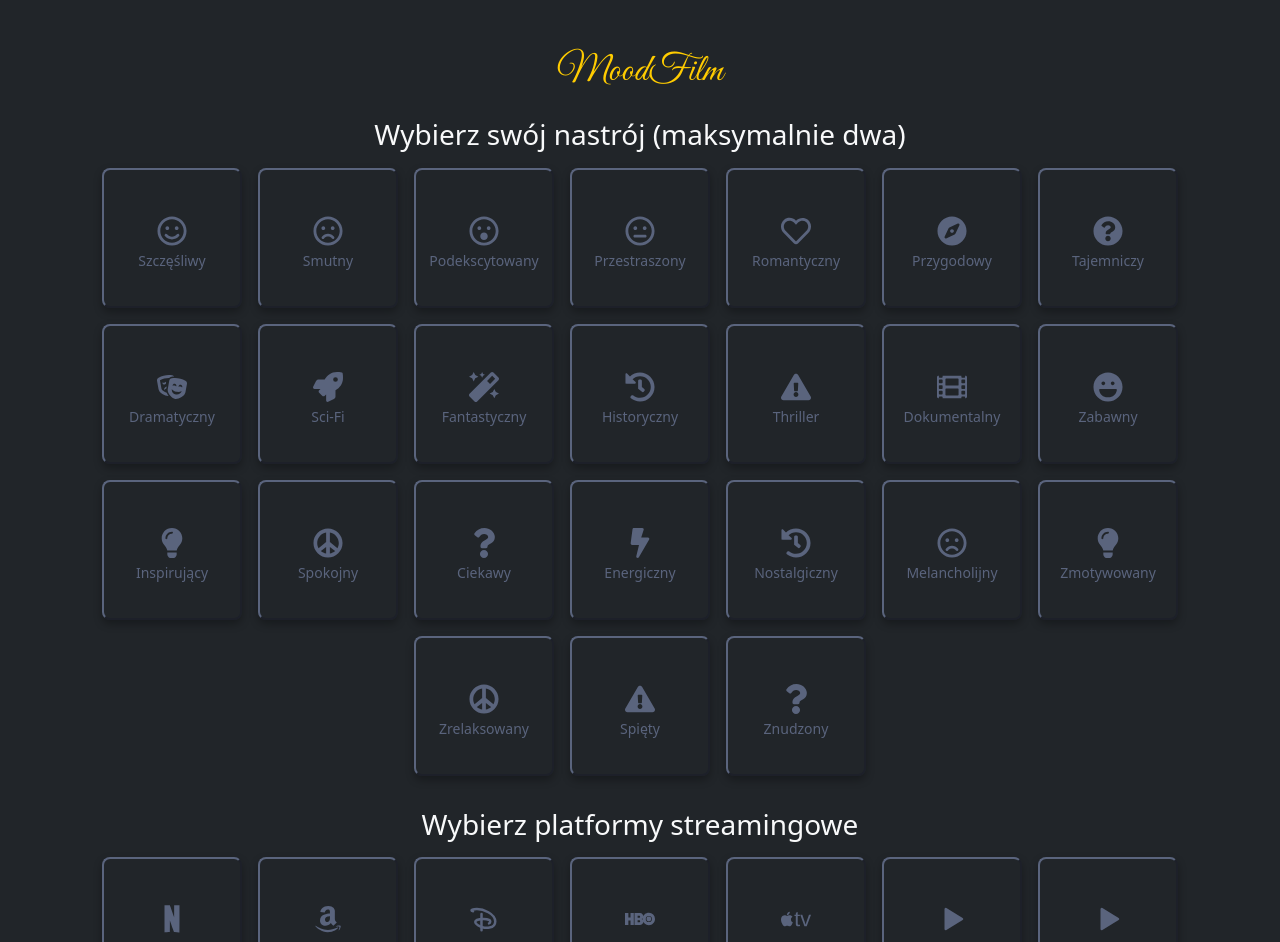
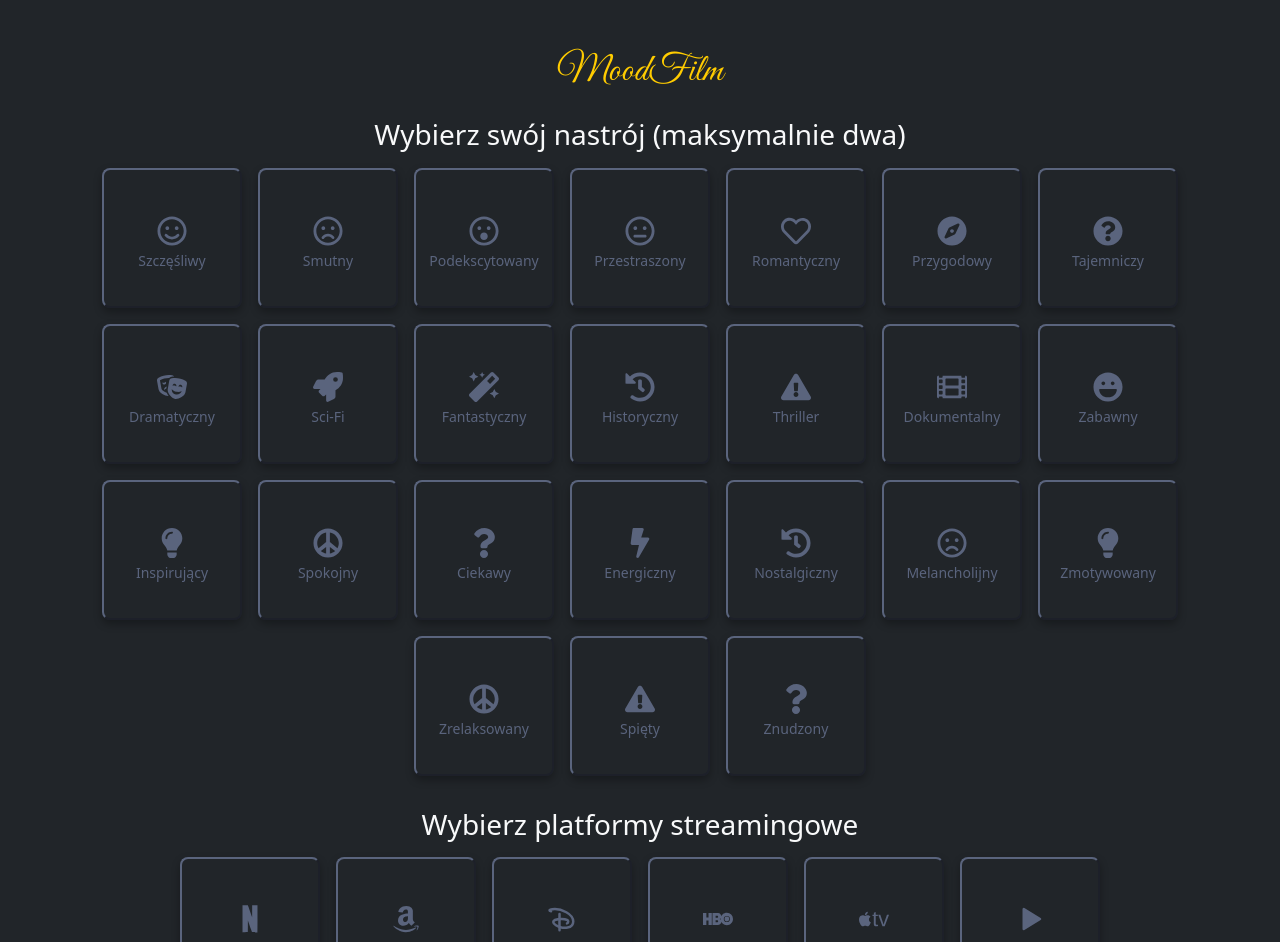
Before and after one commit to sobonkarol/happytowatch, a React (Create React App) app: page / in a window 1280 px wide. Shown: the top 942 px of the page. Built offline with nearby package versions, Linux system fonts and the light colour scheme; no server answers.

Commit message:
deleting skyshow platform

```diff
--- a/src/components/PlatformSelector.js
+++ b/src/components/PlatformSelector.js
@@ -15,7 +15,6 @@ const platforms = [
   { id: ["1899"], icon: <SiHbo />, label: "HBO Max" },
   { id: ["350"], icon: <SiAppletv />, label: "Apple TV+" },
   { id: ["505"], icon: <TbPlayerPlayFilled />, label: "Player" },
-  { id: ["0"], icon: <TbPlayerPlayFilled />, label: "SkyShowtime" },
 ];
 
 const PlatformSelector = memo(({ selectedPlatforms, handlePlatformChange }) => (
```
